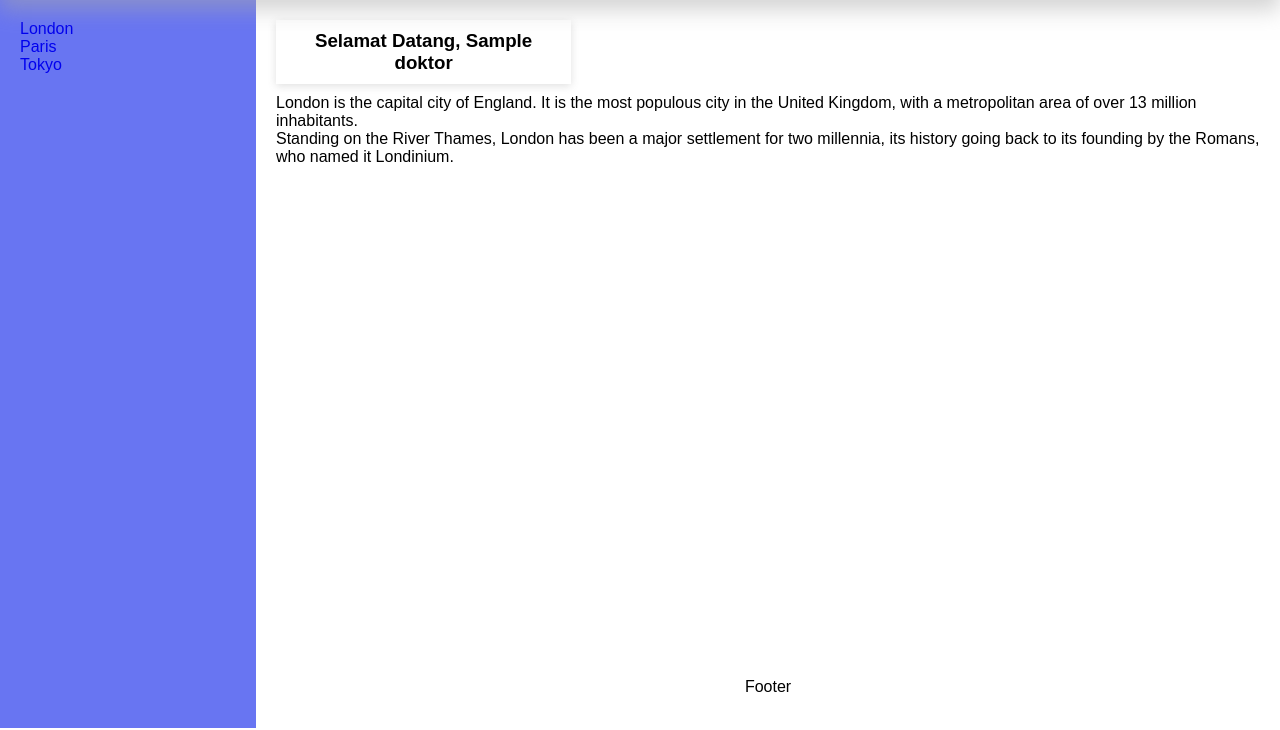
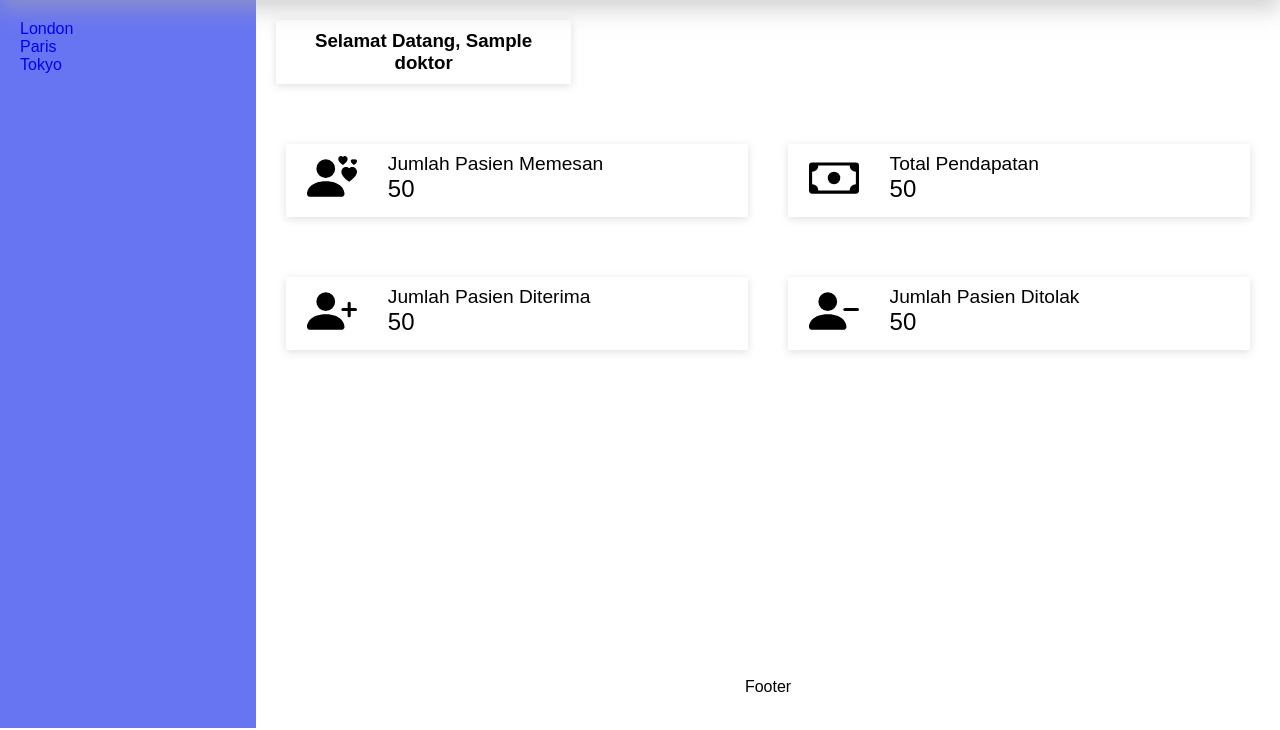
Before and after one commit to SyuQyu/ProjectAkhirPemrogramanWeb, a PHP site: page /pemrograman/frontend/view/dokter/index.php in a window 1280 px wide. Shown: the part 70-800 px from the top of the page. Run offline with PHP 8.4, Linux system fonts and the light colour scheme; the visitor is signed in with stand-in values (Sample User, id 1); tables that the repository leaves empty or names only in its code hold one stand-in row (values such as "Sample post").

Commit message:
index doktor update

```diff
--- a/frontend/css/about.css
+++ b/frontend/css/abouts.css
@@ -114,11 +114,12 @@
     color: var(--biruTua);
 }
 
-.about .content p {
-    font-size: 1rem;
+.about .content .text-about {
+    font-size: 1.3rem;
     color: var(--biruUngu);
     line-height: 2;
     padding: 1rem 0;
+    text-align: justify;
 }
 
 .about .content .icons-container{
--- a/frontend/css/dokters.css
+++ b/frontend/css/doktor.css
@@ -81,8 +81,39 @@
     float: left;
     padding: 20px;
     width: 100%;
-    height: 300px;
     /* only for demonstration, should be removed */
+}
+
+.box-container-doktor {
+    width: 100%;
+    padding: 1% 1%;
+    display: flex;
+}
+
+.box-doktor {
+    width: 50%;
+    margin: 20px;
+    display: flex;
+    box-shadow: rgba(99, 99, 99, 0.2) 0px 2px 8px 0px;
+}
+
+.box-img-doktor {
+    width: 20%;
+    padding: 2%;
+}
+
+.box-text-doktor {
+    width: 80%;
+    padding: 2%;
+    display: block;
+}
+
+.box-text-patient {
+    font-size: 1.2rem;
+}
+
+.box-text-number {
+    font-size: 1.5rem;
 }
 
 /* Style the footer */
@@ -154,6 +185,8 @@
     transition: all .5s, background 2s .5s linear;
 }
 
+
+
 /* Responsive layout - makes the two columns/boxes stack on top of each other instead of next to each other, on small screens */
 @media (max-width: 600px) {
 
--- a/frontend/view/about.php
+++ b/frontend/view/about.php
@@ -18,7 +18,7 @@ else {
     <link href="https://cdn.jsdelivr.net/npm/bootstrap@5.1.3/dist/css/bootstrap.min.css" rel="stylesheet"
         integrity="sha384-1BmE4kWBq78iYhFldvKuhfTAU6auU8tT94WrHftjDbrCEXSU1oBoqyl2QvZ6jIW3" crossorigin="anonymous">
     <link rel="stylesheet" href="https://cdnjs.cloudflare.com/ajax/libs/font-awesome/6.4.0/css/all.min.css">
-    <link rel="stylesheet" type="text/css" href="../css/about.css">
+    <link rel="stylesheet" type="text/css" href="../css/abouts.css">
     <link rel="stylesheet" href="../css/head.css">
     <link rel="stylesheet" href="../css/inidia.css">
 </head>
@@ -53,12 +53,12 @@ else {
 
         <div class="content">
             <h3>Why Book Here?</h3>
-            <p>Lorem ipsum dolor sit amet consectetur adipisicing elit.
+            <p class="text-about">Lorem ipsum dolor sit amet consectetur adipisicing elit.
                 Est beatae voluptatem, maxime, molestiae possimus eaque sint,
                 at sequi tempora similique facilis mollitia quis accusamus velit voluptate fugiat! Consectetur,
                 necessitatibus explicabo.
             </p>
-            <p>Lorem ipsum dolor sit amet consectetur adipisicing elit.
+            <p class="text-about">Lorem ipsum dolor sit amet consectetur adipisicing elit.
                 Enim, provident necessitatibus blanditiis earum tempore a,
                 adipisci nisi at ut cupiditate obcaecati repellat incidunt illo ducimus doloribus deserunt aut quod
                 dolore.
--- a/frontend/view/dokter/index.php
+++ b/frontend/view/dokter/index.php
@@ -24,7 +24,7 @@ $data['doktor'] = getDoktor();
     <title>CSS Template</title>
     <meta charset="utf-8">
     <meta name="viewport" content="width=device-width, initial-scale=1">
-    <link rel="stylesheet" href="../../css/dokters.css">
+    <link rel="stylesheet" href="../../css/doktor.css">
 </head>
 
 <body>
@@ -63,13 +63,86 @@ $data['doktor'] = getDoktor();
         <div class="w-80 p-relative">
             <article id="article-doktor">
                 <div class="custom-boxshadow">
-                <h1>Selamat Datang, <?= $data['doktor']['name'] ?></h1>
+                    <h1>Selamat Datang, <?= $data['doktor']['name'] ?></h1>
                 </div>
-                <p>London is the capital city of England. It is the most populous city in the United Kingdom, with a
-                    metropolitan area of over 13 million inhabitants.</p>
-                <p>Standing on the River Thames, London has been a major settlement for two millennia, its history going
-                    back to its founding by the Romans, who named it Londinium.</p>
             </article>
+            <div class="box-container-doktor">
+                <div class="box-doktor">
+                    <div class="box-img-doktor">
+                        <p style="text-align: center;">
+                        <svg xmlns="http://www.w3.org/2000/svg" width="50" height="50" fill="currentColor"
+                            class="bi bi-person-hearts" viewBox="0 0 16 16">
+                            <path fill-rule="evenodd"
+                                d="M11.5 1.246c.832-.855 2.913.642 0 2.566-2.913-1.924-.832-3.421 0-2.566ZM9 5a3 3 0 1 1-6 0 3 3 0 0 1 6 0Zm-9 8c0 1 1 1 1 1h10s1 0 1-1-1-4-6-4-6 3-6 4Zm13.5-8.09c1.387-1.425 4.855 1.07 0 4.277-4.854-3.207-1.387-5.702 0-4.276ZM15 2.165c.555-.57 1.942.428 0 1.711-1.942-1.283-.555-2.281 0-1.71Z" />
+                        </svg>
+                        </p>
+                    </div>
+                    <div class="box-text-doktor">
+                        <div class="box-text-patient">
+                            Jumlah Pasien Memesan
+                        </div>
+                        <div class="box-text-number">
+                            50
+                        </div>
+                    </div>
+                </div>
+                <div class="box-doktor">
+                    <div class="box-img-doktor">
+                        <p style="text-align: center;">
+                            <svg xmlns="http://www.w3.org/2000/svg" width="50" height="50" fill="currentColor" class="bi bi-cash" viewBox="0 0 16 16">
+                                <path d="M8 10a2 2 0 1 0 0-4 2 2 0 0 0 0 4z"/>
+                                <path d="M0 4a1 1 0 0 1 1-1h14a1 1 0 0 1 1 1v8a1 1 0 0 1-1 1H1a1 1 0 0 1-1-1V4zm3 0a2 2 0 0 1-2 2v4a2 2 0 0 1 2 2h10a2 2 0 0 1 2-2V6a2 2 0 0 1-2-2H3z"/>
+                            </svg>
+                        </p>
+                    </div>
+                    <div class="box-text-doktor">
+                        <div class="box-text-patient">
+                            Total Pendapatan
+                        </div>
+                        <div class="box-text-number">
+                            50
+                        </div>
+                    </div>
+                </div>
+            </div>
+            <div class="box-container-doktor">
+                <div class="box-doktor">
+                    <div class="box-img-doktor">
+                        <p style="text-align: center;">
+                            <svg xmlns="http://www.w3.org/2000/svg" width="50" height="50" fill="currentColor" class="bi bi-person-plus-fill" viewBox="0 0 16 16">
+                                <path d="M1 14s-1 0-1-1 1-4 6-4 6 3 6 4-1 1-1 1H1zm5-6a3 3 0 1 0 0-6 3 3 0 0 0 0 6z"/>
+                                <path fill-rule="evenodd" d="M13.5 5a.5.5 0 0 1 .5.5V7h1.5a.5.5 0 0 1 0 1H14v1.5a.5.5 0 0 1-1 0V8h-1.5a.5.5 0 0 1 0-1H13V5.5a.5.5 0 0 1 .5-.5z"/>
+                            </svg>
+                        </p>
+                    </div>
+                    <div class="box-text-doktor">
+                        <div class="box-text-patient">
+                            Jumlah Pasien Diterima
+                        </div>
+                        <div class="box-text-number">
+                            50
+                        </div>
+                    </div>
+                </div>
+                <div class="box-doktor">
+                    <div class="box-img-doktor">
+                        <p style="text-align: center;">
+                            <svg xmlns="http://www.w3.org/2000/svg" width="50" height="50" fill="currentColor" class="bi bi-person-dash-fill" viewBox="0 0 16 16">
+                                <path fill-rule="evenodd" d="M11 7.5a.5.5 0 0 1 .5-.5h4a.5.5 0 0 1 0 1h-4a.5.5 0 0 1-.5-.5z"/>
+                                <path d="M1 14s-1 0-1-1 1-4 6-4 6 3 6 4-1 1-1 1H1zm5-6a3 3 0 1 0 0-6 3 3 0 0 0 0 6z"/>
+                            </svg>
+                        </p>
+                    </div>
+                    <div class="box-text-doktor">
+                        <div class="box-text-patient">
+                            Jumlah Pasien Ditolak
+                        </div>
+                        <div class="box-text-number">
+                            50
+                        </div>
+                    </div>
+                </div>
+            </div>
             <footer id="footer-doktor">
                 <p>Footer</p>
             </footer>
--- a/frontend/view/homePackage.php
+++ b/frontend/view/homePackage.php
@@ -13,7 +13,7 @@ $data['doktor'] = getAllDoktor();
 ?>
 
 <section class="home-packages">
-    <h1 class="heading-title">top destinations</h1>
+    <h1 class="heading-title">top doctor's</h1>
     <div class="box-container w-100">
         <?php
                 $counter = 0;
--- a/frontend/view/package.php
+++ b/frontend/view/package.php
@@ -49,7 +49,7 @@ $data['doktor'] = getAllDoktor();
         <?php } ?>
     </section>
     <section class="packages">
-        <h1 class="heading-title">top destinations</h1>
+        <h1 class="heading-title">top doctor's</h1>
         <div class="box-container">
         <?php foreach( $data['doktor'] as $doktor ) : ?>
             <div class="box">
```
